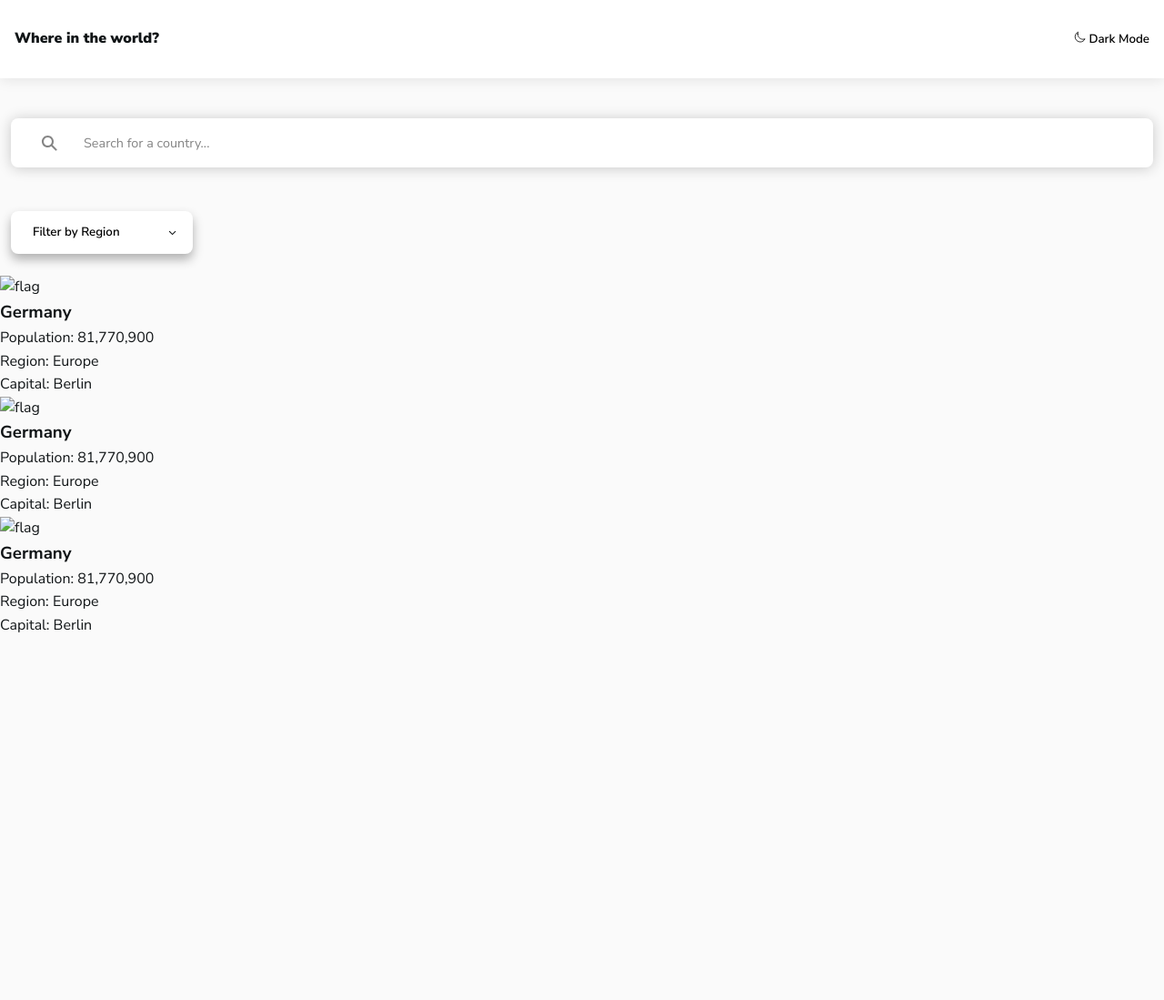
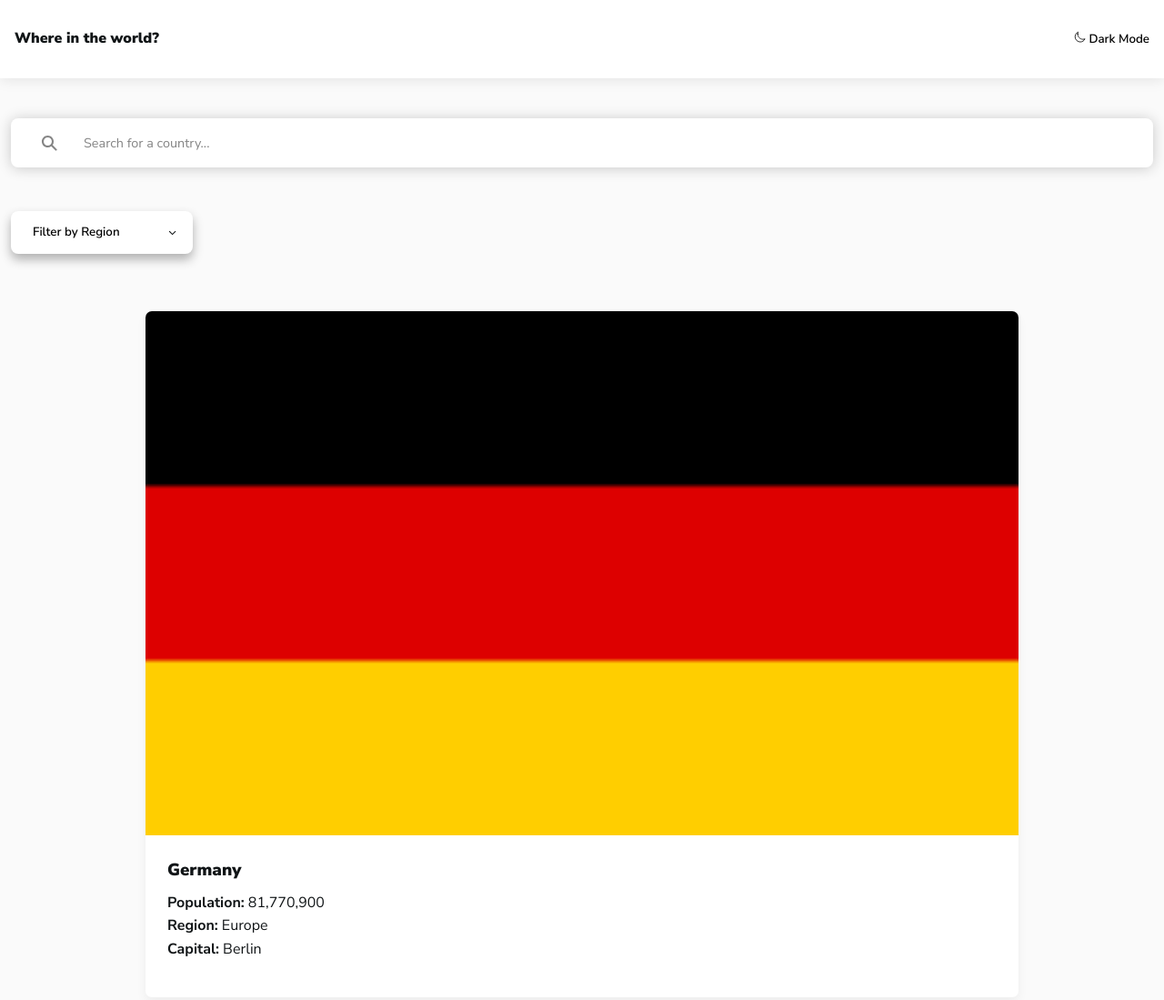
Before and after one commit to AgustinChazarreta/REST-Countries-API, a plain HTML site: page index.html in a window 1280 px wide. Shown: the top 1099 px of the page at 91% size. Before the commit the page ends 800 px from the top, so only its background shows below. Drawn offline with nearby package versions, Linux system fonts and the light colour scheme.

Commit message:
Implementación de las cards estáticas

```diff
--- a/index.html
+++ b/index.html
@@ -12,7 +12,7 @@
 <body>
     <header>
         <div class="container-header">
-            <h1>Where in the world?</h1>
+            <h1 class="header-title">Where in the world?</h1>
             <button class="dark-mode-toggle"><ion-icon name="moon-outline"></ion-icon> Dark Mode</button>
         </div>
     </header>
@@ -26,7 +26,7 @@
             </div>
             <div class="filter-container">
                 <select class="filter-country">
-                    <option value="">Filter by Region</option>
+                    <option value="" hidden>Filter by Region</option>
                     <option value="Africa">Africa</option>
                     <option value="America">America</option>
                     <option value="Asia">Asia</option>
@@ -39,33 +39,29 @@
 
         <section class="countries">
             <div class="country-card">
-                <img src="..." alt="flag">
+                <img src="de.png" alt="flag">
                 <div class="card-body">
-                    <h3>Germany</h3>
+                    <h3 class="country-name">Germany</h3>
                     <p><span>Population:</span> 81,770,900</p>
                     <p><span>Region:</span> Europe</p>
                     <p><span>Capital:</span> Berlin</p>
                 </div>
             </div>
-        </section>
 
-        <section class="countries">
             <div class="country-card">
-                <img src="..." alt="flag">
+                <img src="de.png" alt="flag">
                 <div class="card-body">
-                    <h3>Germany</h3>
+                    <h3 class="country-name">Germany</h3>
                     <p><span>Population:</span> 81,770,900</p>
                     <p><span>Region:</span> Europe</p>
                     <p><span>Capital:</span> Berlin</p>
                 </div>
             </div>
-        </section>
 
-        <section class="countries">
             <div class="country-card">
-                <img src="..." alt="flag">
+                <img src="de.png" alt="flag">
                 <div class="card-body">
-                    <h3>Germany</h3>
+                    <h3 class="country-name">Germany</h3>
                     <p><span>Population:</span> 81,770,900</p>
                     <p><span>Region:</span> Europe</p>
                     <p><span>Capital:</span> Berlin</p>
--- a/styles.css
+++ b/styles.css
@@ -33,7 +33,7 @@ body {
     box-shadow: 0 1px 15px rgba(0, 0, 0, 0.1);
 }
 
-h1 {
+.header-title {
     font-size: medium;
     font-weight: 900;
 }
@@ -111,6 +111,7 @@ h1 {
     font-weight: 600;
 }
 
+/* Flecha Icon del select */
 .filter-container ion-icon {
     position: absolute;
     left: 11.5rem;
@@ -120,3 +121,38 @@ h1 {
     color: var(--text-color);
     pointer-events: none; /* Asegura que el icono no interfiera con la interacción */
 }
+
+.filter-country option {
+    font-size: 105%;
+}
+
+.countries {
+    display: grid;
+    grid-template-columns: 75%;
+    gap: 2.5rem;
+    justify-content: center;
+    padding: 3% 0;
+    margin-bottom: 20%;
+}
+
+.country-card {
+    display: flex;
+    flex-direction: column;
+    border-radius: 7px;
+    overflow: hidden;
+    background: var(--elements-color);
+    box-shadow: 0 6px 12px rgba(0, 0, 0, 0.05);
+}
+
+.card-body {
+    padding: 1.5rem 1.5rem 2.5rem 1.5rem;
+}
+
+.country-name {
+    margin-bottom: 8px;
+    font-weight: 900;
+}
+
+.card-body span {
+    font-weight: 700;
+}
```
Also changed, not shown: de.png (added).
